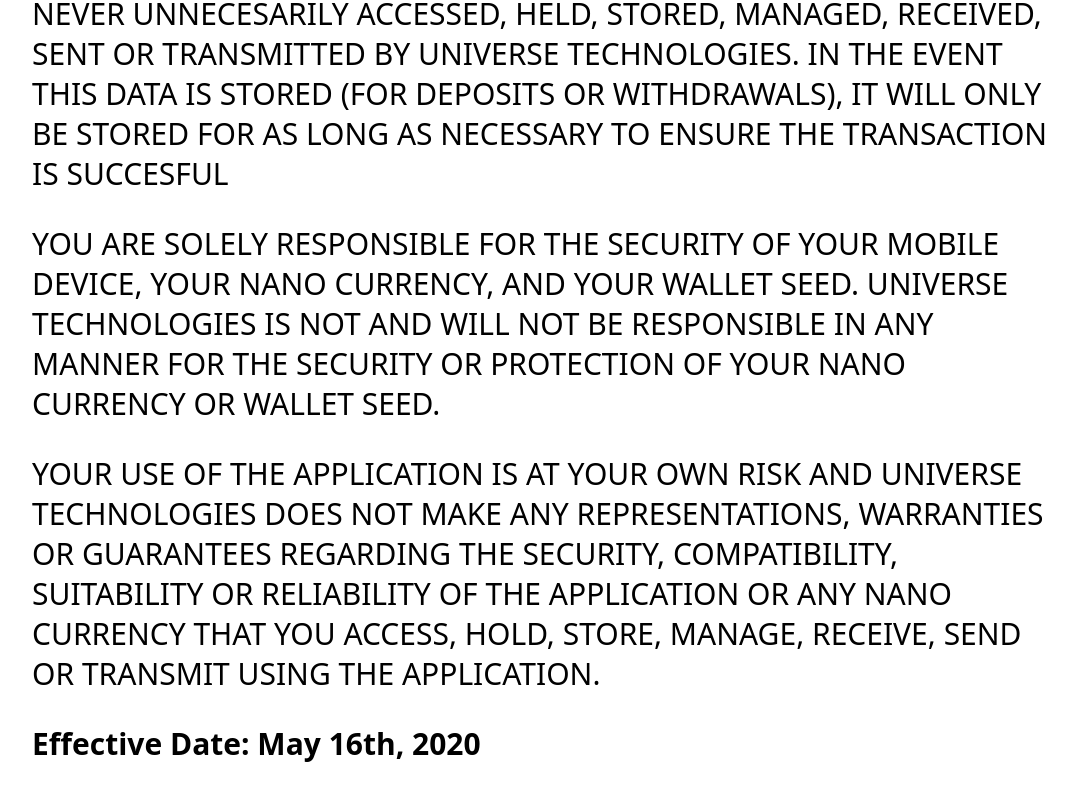
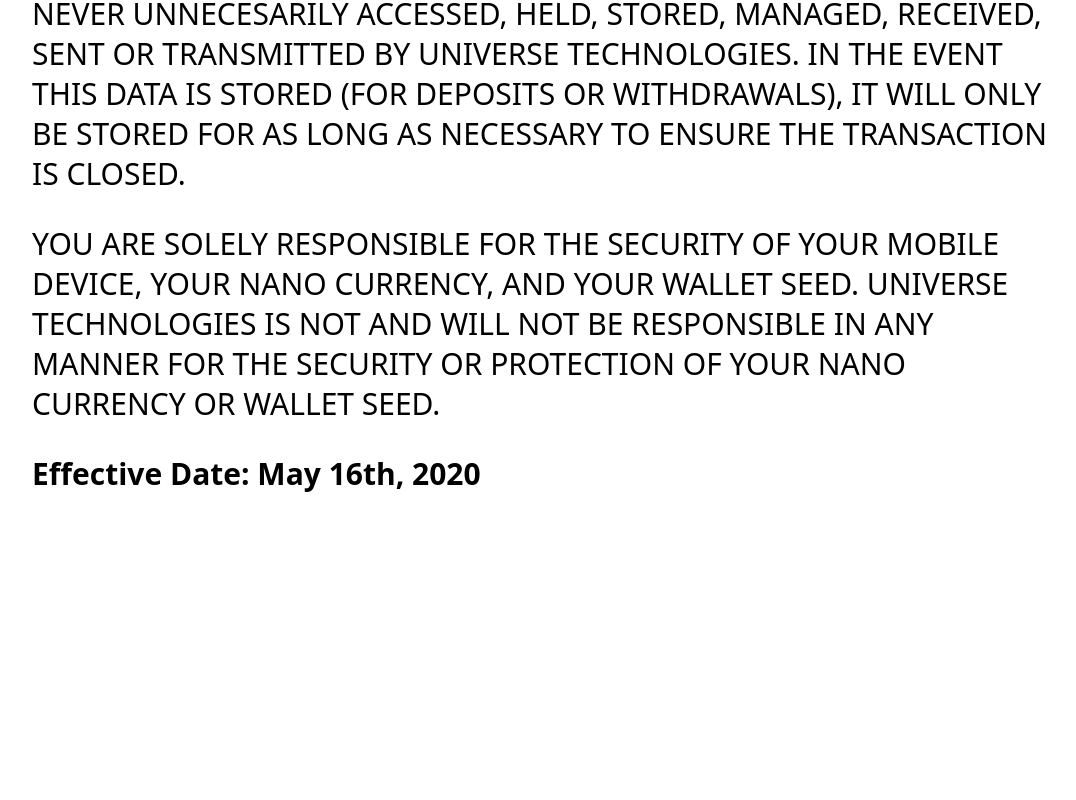
Before and after one commit to Veloc1tyE/eula.github.io, a plain HTML site: page index.html in a window 1280 px wide. Shown: the part 2564-3364 px from the top of the page, without its empty margins (96-1172 px from the left). After the commit the page ends 3136 px from the top, so only its background shows below. Drawn offline with Linux system fonts and the light colour scheme.

Commit message:
Update index.html

```diff
--- a/index.html
+++ b/index.html
@@ -89,7 +89,7 @@ us, and all related documentation (collectively, the "    <strong>Application</s
     SEND OR TRANSMIT USING THE APPLICATION, AND ANY BALANCE AND TRANSACTION
     INFORMATION RELATING TO IT, ARE NEVER UNNECESARILY ACCESSED, HELD, STORED, MANAGED,
     RECEIVED, SENT OR TRANSMITTED BY UNIVERSE TECHNOLOGIES. IN THE EVENT THIS DATA IS STORED
-    (FOR DEPOSITS OR WITHDRAWALS), IT WILL ONLY BE STORED FOR AS LONG AS NECESSARY TO ENSURE THE TRANSACTION IS SUCCESFUL
+    (FOR DEPOSITS OR WITHDRAWALS), IT WILL ONLY BE STORED FOR AS LONG AS NECESSARY TO ENSURE THE TRANSACTION IS CLOSED.
   </p>
 
 <p>
@@ -99,15 +99,6 @@ us, and all related documentation (collectively, the "    <strong>Application</s
     NANO CURRENCY OR WALLET SEED.
 </p>
 <p>
-
-
-    YOUR USE OF THE APPLICATION IS AT YOUR OWN RISK AND UNIVERSE TECHNOLOGIES
-    DOES NOT MAKE ANY REPRESENTATIONS, WARRANTIES OR GUARANTEES REGARDING THE
-    SECURITY, COMPATIBILITY, SUITABILITY OR RELIABILITY OF THE APPLICATION OR
-    ANY NANO CURRENCY THAT YOU ACCESS, HOLD, STORE, MANAGE, RECEIVE, SEND OR
-    TRANSMIT USING THE APPLICATION.
-</p>
-<p>
     <strong>Effective Date: May 16th, 2020</strong>
 </p>
 
```
